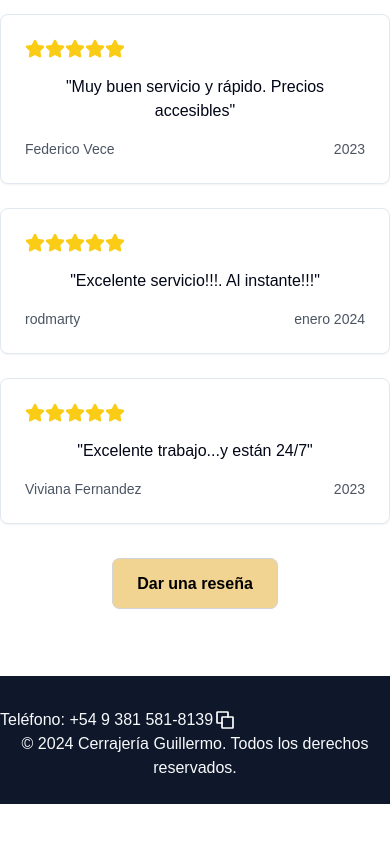
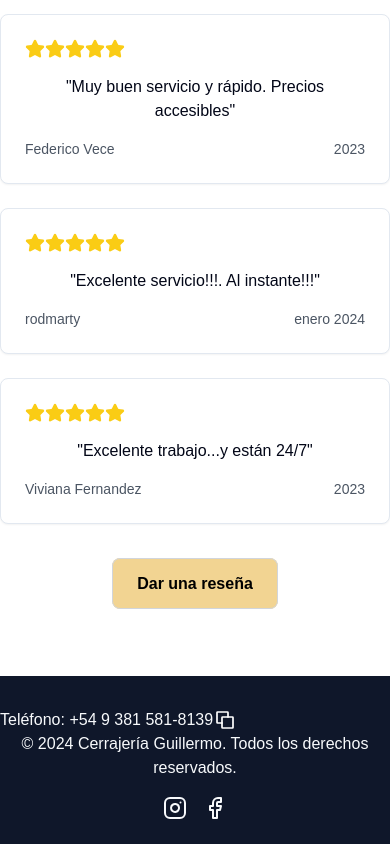
Before and after one commit to LeonAntGon/cerrajeria-guillermo, a Next.js app: page / in a window 390 px wide. Shown: the part 3429-4273 px from the top of the page. Before the commit the page ends 4233 px from the top, so only its background shows below. Built offline with nearby package versions, Linux system fonts and the light colour scheme.

Commit message:
adding social medias

```diff
--- a/components/Footer.tsx
+++ b/components/Footer.tsx
@@ -1,4 +1,6 @@
 import React, { useState } from 'react';
+import { Instagram, Facebook } from 'lucide-react'
+import Link from 'next/link'
 
 const Footer: React.FC = () => {
   const phoneNumber = '+54 9 381 581-8139';
@@ -33,6 +35,26 @@ const Footer: React.FC = () => {
           )}
         </p>
         <p>&copy; 2024 Cerrajería Guillermo. Todos los derechos reservados.</p>
+        <div className="mt-4 flex justify-center space-x-4">
+          <Link
+            href="https://www.instagram.com/cerrajeriaguillermo"
+            target="_blank"
+            rel="noopener noreferrer"
+            className="hover:text-secondary transition-colors"
+          >
+            <Instagram className="w-6 h-6" />
+            <span className="sr-only">Instagram</span>
+          </Link>
+          <Link
+            href="https://www.facebook.com/cerrajeriaguillermo"
+            target="_blank"
+            rel="noopener noreferrer"
+            className="hover:text-secondary transition-colors"
+          >
+            <Facebook className="w-6 h-6" />
+            <span className="sr-only">Facebook</span>
+          </Link>
+        </div>
 
       </div>
     </footer>
--- a/components/Header.tsx
+++ b/components/Header.tsx
@@ -2,8 +2,7 @@
 import { useEffect, useState } from "react";
 import Link from "next/link";
 import { Sheet, SheetContent, SheetTrigger } from "@/components/ui/sheet";
-import { Menu } from "lucide-react";
-
+import { Menu, Instagram, Facebook } from 'lucide-react'
 
 export default function Header() {
   const [isVisible, setIsVisible] = useState(true);
@@ -42,7 +41,9 @@ export default function Header() {
     { href: "#servicios", label: "Servicios" },
     { href: "#sobre-nosotros", label: "Info" },
     { href: "#contacto", label: "Nuestro Local" },
-    { href: "#testimonios", label: "Testimonios"}
+    { href: "#testimonios", label: "Testimonios"},
+    { href: "https://www.instagram.com/gui_llermocerrajeriaok/", label: "Instagram", icon: Instagram },
+    { href: "https://www.facebook.com/people/Guillermo-Cerrajer%C3%ADa/100071606172948/?_rdr", label: "Facebook", icon: Facebook },
   ]
 
   return (
@@ -111,10 +112,12 @@ export default function Header() {
             <Link
               key={item.href}
               href={item.href}
-                  className="text-lg hover:underline"
-                  onClick={closeMenu}
+              className="hover:underline flex items-center space-x-1"
+              target={item.icon ? "_blank" : undefined}
+              rel={item.icon ? "noopener noreferrer" : undefined}
             >
-                  {item.label}
+              {item.icon && <item.icon className="w-5 h-5" />}
+              <span className={item.icon ? "sr-only md:not-sr-only text-black" : ""}>{item.label}</span>
             </Link>
           ))}
               <a href="tel:+5493815818139"><div className="rounded-md px-5 py-3 bg-green-300 cursor-pointer flex">
```
Lines whose indentation alone changed are shown as unchanged.
